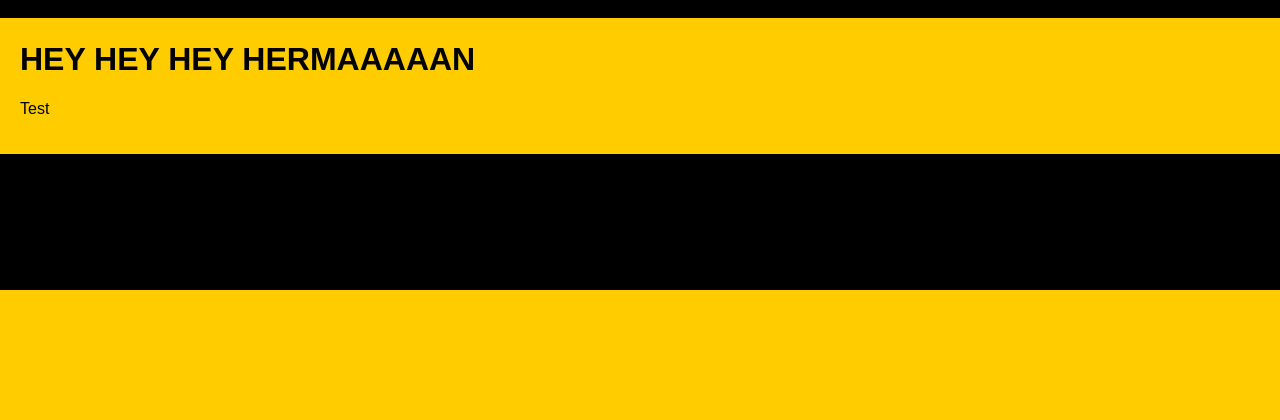
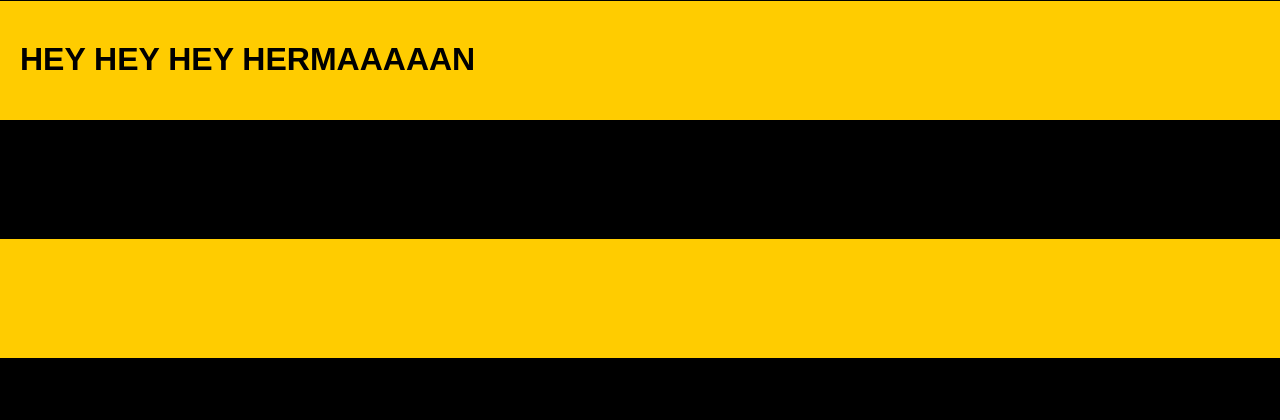
Before and after one commit to ArtrenH/BIBee-Website, a Flask app: page / in a window 1280 px wide. Shown: the part 118-538 px from the top of the page. Run offline with Flask 3, Linux system fonts and the light colour scheme.

Commit message:
remove test string

```diff
--- a/templates/index.html
+++ b/templates/index.html
@@ -4,5 +4,5 @@
 
 {% block content %}
     <h1>HEY HEY HEY HERMAAAAAN</h1>
-    <p>Test</p>
+    <p></p>
 {% endblock %}
```
